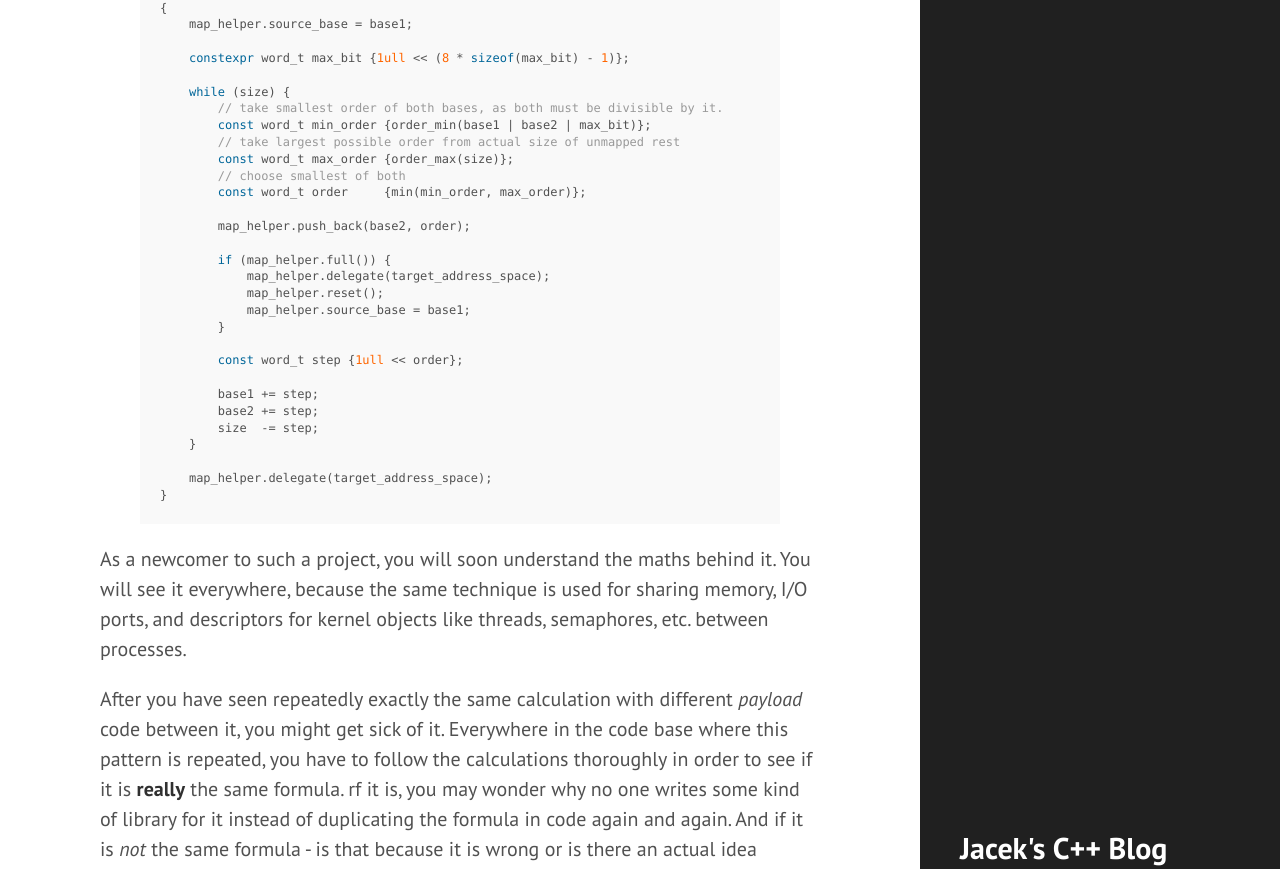
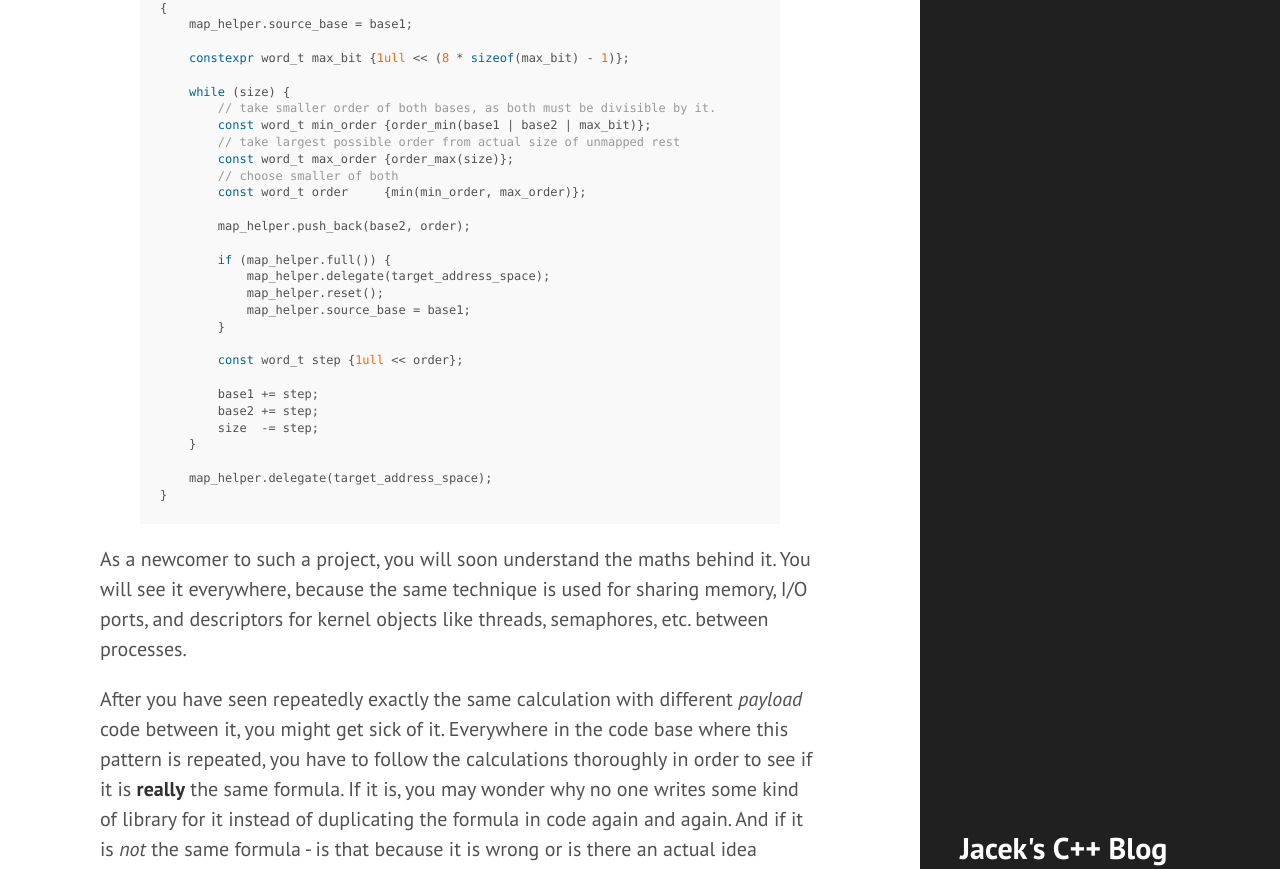
Before and after one commit to tfc/tfc.github.io, a Jekyll site: the page built from _posts/2017-07-02-order2_iterator.md, in a window 1280 px wide and 1400 px high, scrolled down 3154 px. Shown: the part 159-1028 px from the top of the window. Built offline with Jekyll 4.4.1, drawn with Linux system fonts in a browser that asks for light colours; nearby versions of some CDN libraries; formulas are drawn with MathJax 3; comment, search, counter and statistics services are not loaded.

Commit message:
Fix typos

```diff
--- a/_posts/2017-07-02-order2_iterator.md
+++ b/_posts/2017-07-02-order2_iterator.md
@@ -91,11 +91,11 @@ void map(word_t base1, word_t base2, word_t size, foo_t target_address_space)
     constexpr word_t max_bit {1ull << (8 * sizeof(max_bit) - 1)};
 
     while (size) {
-        // take smallest order of both bases, as both must be divisible by it.
+        // take smaller order of both bases, as both must be divisible by it.
         const word_t min_order {order_min(base1 | base2 | max_bit)};
         // take largest possible order from actual size of unmapped rest
         const word_t max_order {order_max(size)};
-        // choose smallest of both
+        // choose smaller of both
         const word_t order     {min(min_order, max_order)};
 
         map_helper.push_back(base2, order);
@@ -122,7 +122,7 @@ You will see it everywhere, because the same technique is used for sharing memor
 
 After you have seen repeatedly exactly the same calculation with different *payload* code between it, you might get sick of it.
 Everywhere in the code base where this pattern is repeated, you have to follow the calculations thoroughly in order to see if it is **really** the same formula.
-rf it is, you may wonder why no one writes some kind of library for it instead of duplicating the formula in code again and again.
+If it is, you may wonder why no one writes some kind of library for it instead of duplicating the formula in code again and again.
 And if it is *not* the same formula - is that because it is wrong or is there an actual idea behind that?
 It is plainly annoying to write and read this from the ground on all the time.
 
```
